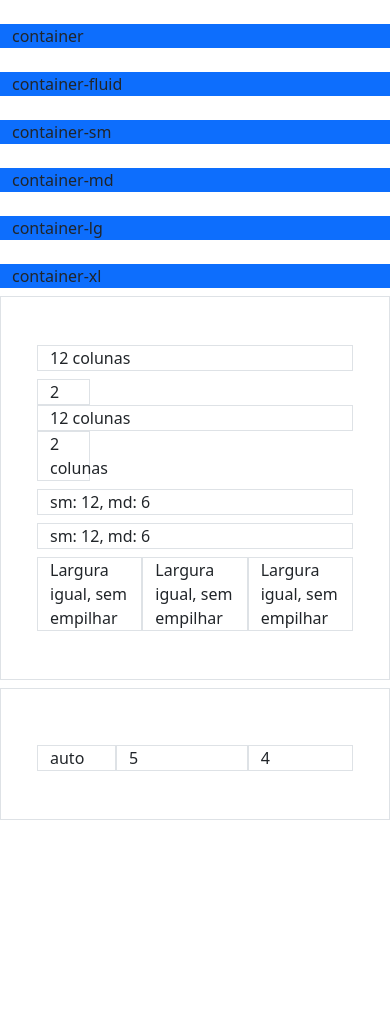
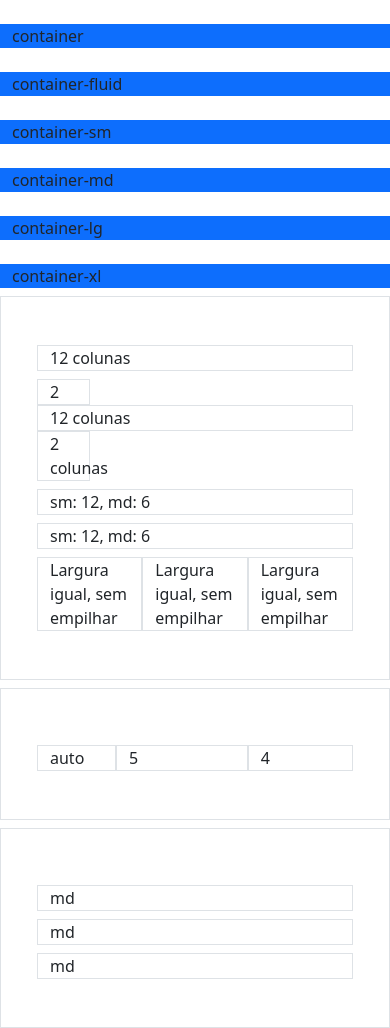
Before and after one commit to Caio1918/Meus-c-digos-em-geral, a plain HTML site: page Desenvolvimento_Front_End/gridsystem.html in a window 390 px wide. Before the commit the page ends 844 px from the top, so only its background shows below. Drawn offline with nearby package versions, Linux system fonts and the light colour scheme.

Commit message:
Empilhamento até um breakpoint desejado

```diff
--- a/Desenvolvimento_Front_End/gridsystem.html
+++ b/Desenvolvimento_Front_End/gridsystem.html
@@ -101,6 +101,22 @@
         </div>
     </div>
 
+    <!-- Largura igual com empilhamento até um breakpoint desejado -->
+    <div class="container mt-2 p-5 border">
+
+        <div class="row">
+            <div class="col-md border mt-2">
+                md
+            </div>
+            <div class="col-md border mt-2">
+                md
+            </div>
+            <div class="col-md border mt-2">
+                md
+            </div>
+        </div>
+    </div>
+
     <script src="https://cdn.jsdelivr.net/npm/bootstrap@5.2.1/dist/js/bootstrap.bundle.min.js"
         integrity="sha384-u1OknCvxWvY5kfmNBILK2hRnQC3Pr17a+RTT6rIHI7NnikvbZlHgTPOOmMi466C8"
         crossorigin="anonymous"></script>
```
